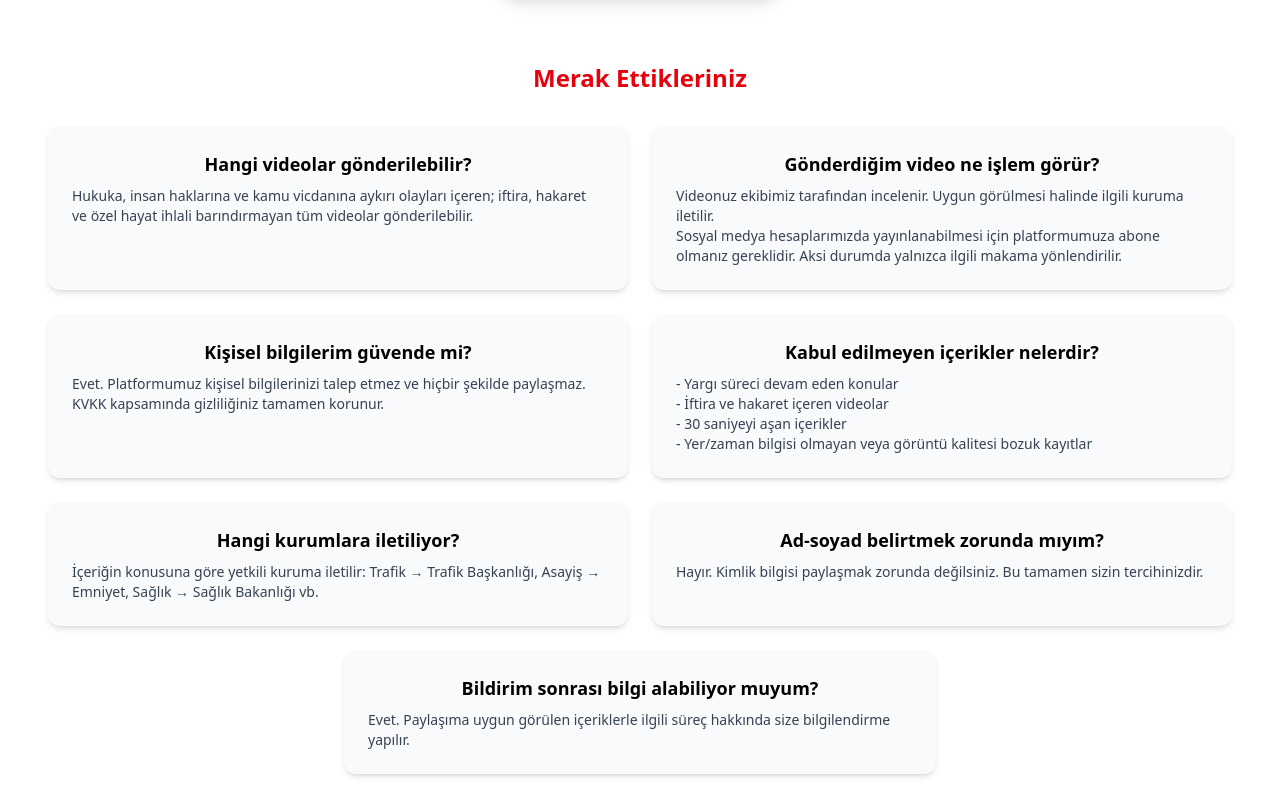
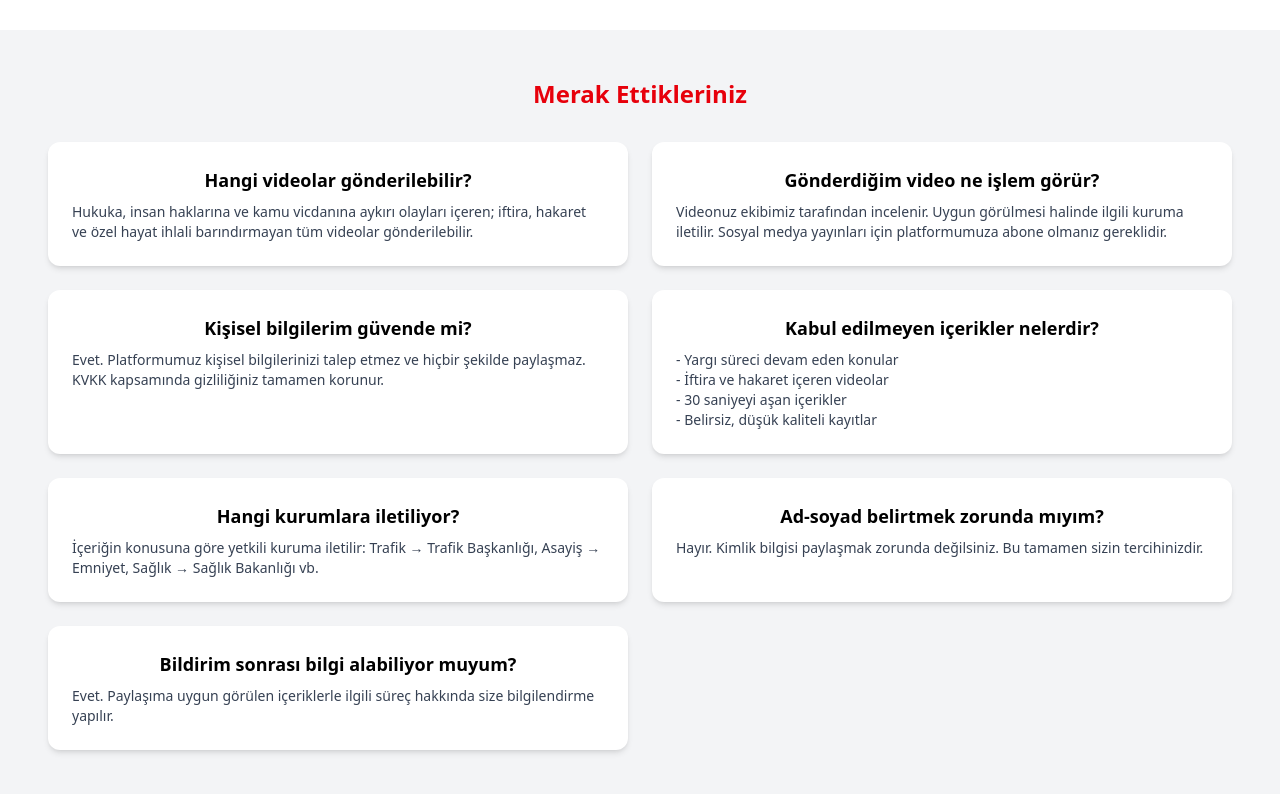
Before and after one commit to GurhanAksoy/tavizyok-website, a Next.js app: page / in a window 1280 px wide. Shown: the part 686-1480 px from the top of the page. Built offline with nearby package versions, Linux system fonts and the light colour scheme.

Commit message:
Update page.js

```diff
--- a/src/app/page.js
+++ b/src/app/page.js
@@ -1,4 +1,3 @@
-
 'use client';
 import Image from 'next/image';
 import Link from 'next/link';
@@ -6,38 +5,27 @@ import Navbar from '@/components/Navbar';
 
 export default function Home() {
   return (
-    <main className="min-h-screen bg-white text-gray-900 font-sans relative overflow-hidden">
+    <main className="min-h-screen bg-white text-gray-900 font-sans relative">
       <Navbar />
 
-      {/* 🇹🇷 Bayraklar */}
-      <div className="absolute top-4 left-4 w-12 h-8 md:w-16 md:h-10 animate-wave z-10">
-        <Image src="/bayrak-turkiye.png" alt="Bayrak Sol" fill className="object-contain" />
+      {/* 🔴 Bayraklar */}
+      <div className="absolute top-4 left-4 w-16 h-10 md:w-24 md:h-14 animate-wave z-10">
+        <Image src="/bayrak-turkiye.png" alt="Türk Bayrağı Sol" fill className="object-contain" />
       </div>
-      <div className="absolute top-4 right-4 w-12 h-8 md:w-16 md:h-10 animate-wave z-10">
-        <Image src="/bayrak-turkiye.png" alt="Bayrak Sağ" fill className="object-contain" />
+      <div className="absolute top-4 right-4 w-16 h-10 md:w-24 md:h-14 animate-wave z-10">
+        <Image src="/bayrak-turkiye.png" alt="Türk Bayrağı Sağ" fill className="object-contain" />
       </div>
 
-      {/* Giriş */}
-      <div className="flex flex-col items-center justify-center text-center px-4 pt-32 pb-16">
+      {/* Ana içerik */}
+      <div className="flex flex-col items-center justify-center text-center px-4 py-20">
         <Image src="/logo.png" alt="TAVİZ YOK Logo" width={250} height={250} className="mb-6" />
-        <div className="max-w-xl mx-auto space-y-2 leading-loose">
-          <p className="text-xl md:text-2xl font-medium text-gray-800">
-            Hukuka, insan haklarına ve kamu vicdanına aykırı;
-          </p>
-          <p className="text-xl md:text-2xl font-medium text-gray-800">
-            haksız veya hukuksuz her durumu
-          </p>
-          <p className="text-xl md:text-2xl font-medium text-gray-800">
-            videoyla belgeleyin, bize gönderin.
-          </p>
-          <p className="text-xl md:text-2xl font-medium text-gray-800">
-            İlgili kuruma iletelim, kamuoyunu
-          </p>
-          <p className="text-xl md:text-2xl font-medium text-gray-800">
-            bilgilendirelim.
-          </p>
+        <div className="text-center max-w-xl mx-auto space-y-2 leading-loose">
+          <p className="text-xl md:text-2xl font-medium text-gray-800">Hukuka, insan haklarına ve kamu vicdanına aykırı;</p>
+          <p className="text-xl md:text-2xl font-medium text-gray-800">haksız veya hukuksuz her durumu</p>
+          <p className="text-xl md:text-2xl font-medium text-gray-800">videoyla belgeleyin, bize gönderin.</p>
+          <p className="text-xl md:text-2xl font-medium text-gray-800">İlgili kuruma iletelim, kamuoyunu</p>
+          <p className="text-xl md:text-2xl font-medium text-gray-800">bilgilendirelim.</p>
         </div>
-
         <a
           href="https://wa.me/905304066686"
           target="_blank"
@@ -48,58 +36,53 @@ export default function Home() {
         </a>
       </div>
 
-      {/* SSS */}
-      <section className="px-6 md:px-12 pb-16">
+      {/* ✅ Merak Ettikleriniz */}
+      <div className="px-6 md:px-12 py-12 bg-gray-100">
         <h2 className="text-2xl font-bold text-red-600 text-center mb-8">Merak Ettikleriniz</h2>
         <div className="grid grid-cols-1 md:grid-cols-2 gap-6">
-          <div className="bg-gray-50 rounded-xl shadow-md p-6 text-left">
-            <h3 className="font-semibold mb-2 text-lg text-black text-center">Hangi videolar gönderilebilir?</h3>
-            <p className="text-sm text-gray-700">
-              Hukuka, insan haklarına ve kamu vicdanına aykırı olayları içeren; iftira, hakaret ve özel hayat ihlali barındırmayan tüm videolar gönderilebilir.
-            </p>
-          </div>
-          <div className="bg-gray-50 rounded-xl shadow-md p-6 text-left">
-            <h3 className="font-semibold mb-2 text-lg text-black text-center">Gönderdiğim video ne işlem görür?</h3>
-            <p className="text-sm text-gray-700">
-              Videonuz ekibimiz tarafından incelenir. Uygun görülmesi halinde ilgili kuruma iletilir.<br />
-              Sosyal medya hesaplarımızda yayınlanabilmesi için platformumuza abone olmanız gereklidir. Aksi durumda yalnızca ilgili makama yönlendirilir.
-            </p>
-          </div>
-          <div className="bg-gray-50 rounded-xl shadow-md p-6 text-left">
-            <h3 className="font-semibold mb-2 text-lg text-black text-center">Kişisel bilgilerim güvende mi?</h3>
-            <p className="text-sm text-gray-700">
-              Evet. Platformumuz kişisel bilgilerinizi talep etmez ve hiçbir şekilde paylaşmaz. KVKK kapsamında gizliliğiniz tamamen korunur.
-            </p>
-          </div>
-          <div className="bg-gray-50 rounded-xl shadow-md p-6 text-left">
-            <h3 className="font-semibold mb-2 text-lg text-black text-center">Kabul edilmeyen içerikler nelerdir?</h3>
-            <p className="text-sm text-gray-700">
-              - Yargı süreci devam eden konular<br />
-              - İftira ve hakaret içeren videolar<br />
-              - 30 saniyeyi aşan içerikler<br />
-              - Yer/zaman bilgisi olmayan veya görüntü kalitesi bozuk kayıtlar
-            </p>
-          </div>
-          <div className="bg-gray-50 rounded-xl shadow-md p-6 text-left">
-            <h3 className="font-semibold mb-2 text-lg text-black text-center">Hangi kurumlara iletiliyor?</h3>
-            <p className="text-sm text-gray-700">
-              İçeriğin konusuna göre yetkili kuruma iletilir: Trafik → Trafik Başkanlığı, Asayiş → Emniyet, Sağlık → Sağlık Bakanlığı vb.
-            </p>
-          </div>
-          <div className="bg-gray-50 rounded-xl shadow-md p-6 text-left">
-            <h3 className="font-semibold mb-2 text-lg text-black text-center">Ad-soyad belirtmek zorunda mıyım?</h3>
-            <p className="text-sm text-gray-700">
-              Hayır. Kimlik bilgisi paylaşmak zorunda değilsiniz. Bu tamamen sizin tercihinizdir.
-            </p>
-          </div>
-          <div className="bg-gray-50 rounded-xl shadow-md p-6 text-left md:col-span-2 md:w-1/2 md:mx-auto">
-            <h3 className="font-semibold mb-2 text-lg text-black text-center">Bildirim sonrası bilgi alabiliyor muyum?</h3>
-            <p className="text-sm text-gray-700">
-              Evet. Paylaşıma uygun görülen içeriklerle ilgili süreç hakkında size bilgilendirme yapılır.
-            </p>
-          </div>
+          {[
+            {
+              title: 'Hangi videolar gönderilebilir?',
+              content: 'Hukuka, insan haklarına ve kamu vicdanına aykırı olayları içeren; iftira, hakaret ve özel hayat ihlali barındırmayan tüm videolar gönderilebilir.',
+            },
+            {
+              title: 'Gönderdiğim video ne işlem görür?',
+              content:
+                'Videonuz ekibimiz tarafından incelenir. Uygun görülmesi halinde ilgili kuruma iletilir. Sosyal medya yayınları için platformumuza abone olmanız gereklidir.',
+            },
+            {
+              title: 'Kişisel bilgilerim güvende mi?',
+              content:
+                'Evet. Platformumuz kişisel bilgilerinizi talep etmez ve hiçbir şekilde paylaşmaz. KVKK kapsamında gizliliğiniz tamamen korunur.',
+            },
+            {
+              title: 'Kabul edilmeyen içerikler nelerdir?',
+              content:
+                '- Yargı süreci devam eden konular\n- İftira ve hakaret içeren videolar\n- 30 saniyeyi aşan içerikler\n- Belirsiz, düşük kaliteli kayıtlar',
+            },
+            {
+              title: 'Hangi kurumlara iletiliyor?',
+              content:
+                'İçeriğin konusuna göre yetkili kuruma iletilir: Trafik → Trafik Başkanlığı, Asayiş → Emniyet, Sağlık → Sağlık Bakanlığı vb.',
+            },
+            {
+              title: 'Ad-soyad belirtmek zorunda mıyım?',
+              content:
+                'Hayır. Kimlik bilgisi paylaşmak zorunda değilsiniz. Bu tamamen sizin tercihinizdir.',
+            },
+            {
+              title: 'Bildirim sonrası bilgi alabiliyor muyum?',
+              content:
+                'Evet. Paylaşıma uygun görülen içeriklerle ilgili süreç hakkında size bilgilendirme yapılır.',
+            },
+          ].map((faq, idx) => (
+            <div key={idx} className="bg-white rounded-xl shadow-md p-6 text-left whitespace-pre-line">
+              <h3 className="font-semibold mb-2 text-lg text-black text-center">{faq.title}</h3>
+              <p className="text-sm text-gray-700">{faq.content}</p>
+            </div>
+          ))}
         </div>
-      </section>
+      </div>
     </main>
   );
 }
```
